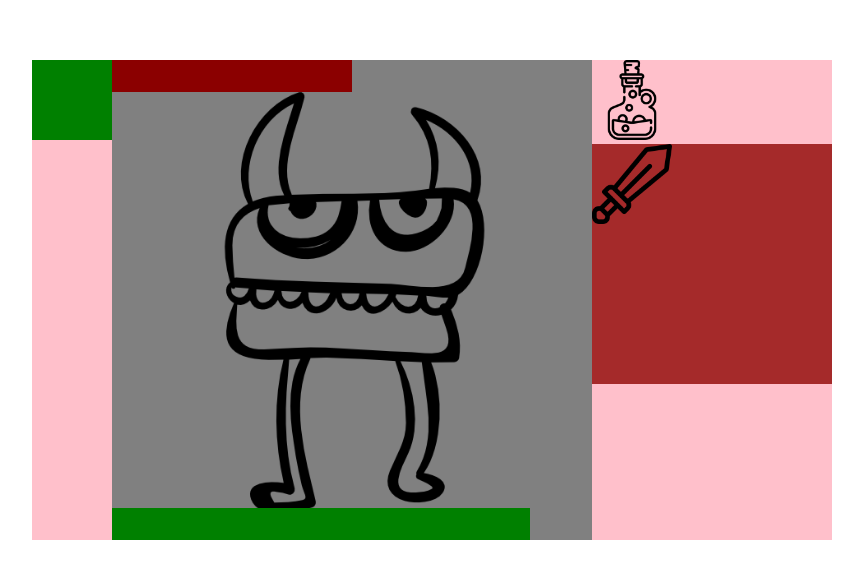
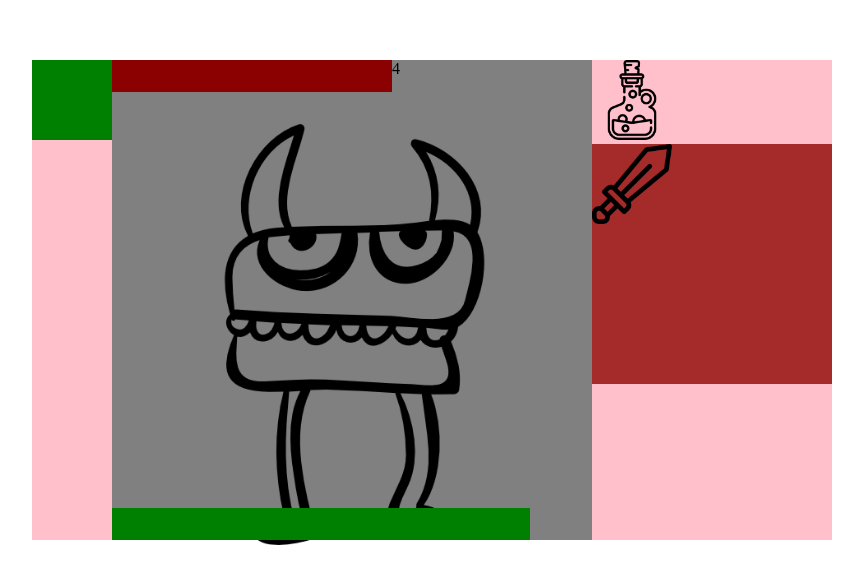
Before and after one commit to FreshHead/1dd, a website with bundled scripts: page index.html in a window 1280 px wide. Shown: the part 108-692 px from the top of the page, without its empty margins (208-1071 px from the left). Built offline with nearby package versions, Linux system fonts and the light colour scheme.

Commit message:
progress commit

```diff
--- a/index.html
+++ b/index.html
@@ -15,7 +15,10 @@
         <div id="hand"></div>
         <!-- <div id="stats"/> -->
         <div id="chimney">
-            <div id="monsterHP"></div>
+            <div style="display: flex; ">
+                <div id="monsterHP"></div>
+                <div id="damage"></div>
+            </div>
             <div style="padding:2rem">
                 <img id="monster" />
             </div>
--- a/js/Bag.js
+++ b/js/Bag.js
@@ -3,8 +3,9 @@ import decapitalizeFirstLetter from "./Utils.js"
 
 export default class Bag {
     capasity = 9;
-    items = [new Sword()];
+    items = [];
     constructor() {
+        this.addItem(new Sword());
         this.rerender()
     }
 
@@ -12,7 +13,12 @@ export default class Bag {
         if (this.items.length <= this.capasity) {
             item.id = this.generateId(item)
             this.items.push(item)
-            $('#bag').append(`<img id="${item.id}" src=./res/${item.category}/${decapitalizeFirstLetter(item.constructor.name)}.png class="item ${item.category}" draggable="false"/>`)
+            $('#bag').append(`<img id="${item.id}"
+                src=./res/${item.category}/${decapitalizeFirstLetter(item.constructor.name)}.png
+                class="item ${item.category}"
+                title="${item.tooltip}"
+                draggable="false"
+            />`);
             this.makeDraggable(item)
         } else {
             console.error(`${item.name} не поместился в сумку и был выброшен в трубу!`)
--- a/js/Item.js
+++ b/js/Item.js
@@ -1,8 +1,9 @@
 export default class Item {
 	category = "items";
-	constructor(name, price) {
+	constructor(name, price, tooltip) {
 		this.name = name;
 		this.price = price;
+		this.tooltip = `${tooltip} Можно продать за ${this.price}.`;
 	}
 
 }
--- a/js/Weapon.js
+++ b/js/Weapon.js
@@ -1,8 +1,8 @@
 import Item from "./Item.js";
 export default class Weapon extends Item {
   category = "weapons";
-  constructor(name, price) {
-    super(name, price)
+  constructor(name, price, tooltip) {
+    super(name, price, tooltip)
   }
 
   toString() {
--- a/js/items/BatFang.js
+++ b/js/items/BatFang.js
@@ -2,6 +2,6 @@ import Item from "../Item.js";
 
 export default class BatFang extends Item{
     constructor() {
-        super("клык мыши", 3);
+        super("клык мыши", 3, `Клык вырванный у мыши-вампира.`);
     }
 }
--- a/js/items/ImpHorn.js
+++ b/js/items/ImpHorn.js
@@ -2,6 +2,6 @@ import Item from "../Item.js";
 
 export default class ImpHorn extends Item{
     constructor() {
-        super("рожки беса", 5);
+        super("рожки беса", 5, `Рог отрезаный у невезучего беса.`);
     }
 }
--- a/js/main.js
+++ b/js/main.js
@@ -61,8 +61,10 @@ function battle(monster) {
 
         }, monster.speed);
             let heroTurn = setInterval(() => {
-                monster.hp -= 5;
+                let damage = Math.floor(Math.random() * 4) + 2;
+                monster.hp -= damage;
                 $("#monsterHP").width((monster.hp / monster.maxHp * 100) + "%")
+                $("#damage").text(damage)
                 console.log(`Жизнь ${monster.name}: ${monster.hp}/${monster.maxHp} hp`);
                 if (monster.hp <= 0) {
                     clearInterval(heroTurn);
--- a/js/weapons/Sword.js
+++ b/js/weapons/Sword.js
@@ -2,6 +2,6 @@ import Weapon from "../Weapon.js";
 
 export default class Sword extends Weapon {
 	constructor() {
-		super("меч", 10)
+		super("меч", 10, `Кажется этот меч никогда не точили.`)
 	}
 }
--- a/style.css
+++ b/style.css
@@ -25,7 +25,7 @@ body
 }
 
 #monsterHP {
-    position: absolute;
+    /* position: absolute; */
     height: 2rem;
     width: 100%;
     background-color: darkred;
```
Also changed, not shown: 1 other file.
